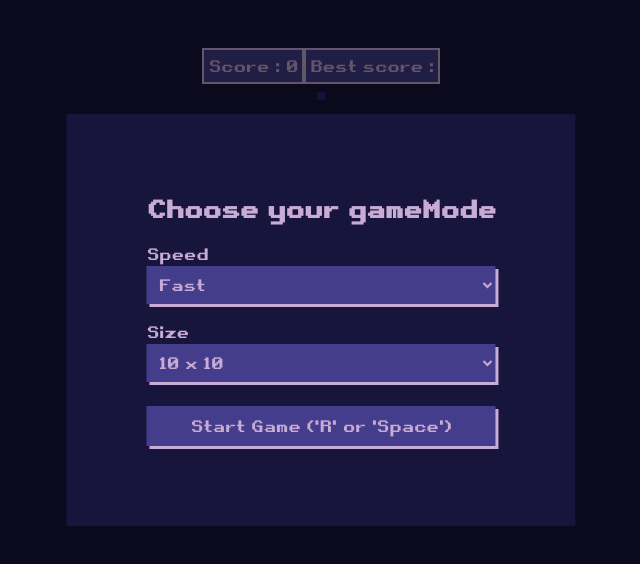
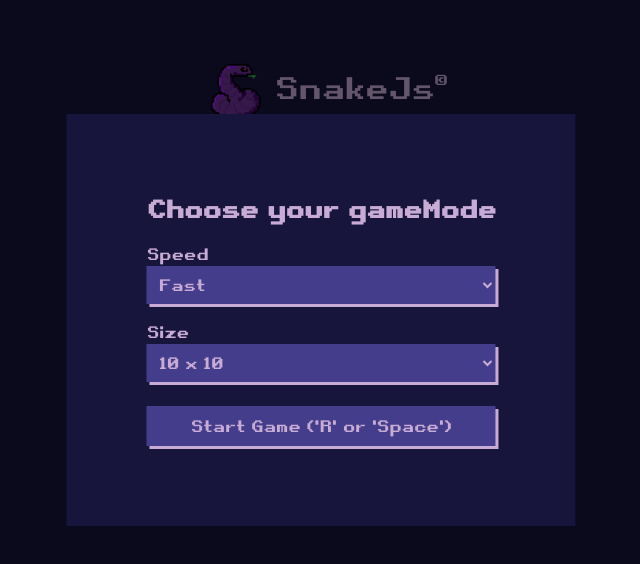
Before and after one commit to MathisLatimier/Snake-Js, a Vue app: page / in a window 1280 px wide. Shown: the top 564 px of the page, without its empty margins (319-959 px from the left). Built offline with nearby package versions, Linux system fonts and the light colour scheme.

Commit message:
Ajout titre Snake avec le logo en haut de la page

```diff
--- a/src/App.vue
+++ b/src/App.vue
@@ -1,5 +1,6 @@
 <script setup>
 import { onMounted, ref } from 'vue';
+import snakeImg from '@/assets/snake.png';
 
 
 // const matrice = ref([
@@ -204,7 +205,11 @@ document.addEventListener('keydown', (event) => {
 <template>
   <main class="flex justify-center mt-12 gap-10">
     <div class="flex flex-col items-center">
-      <div class="text-[#C8ACD6] flex justify-between w-full mb-2">
+      <div class="flex items-center mb-4">
+        <img :src="snakeImg" alt="logo SnakeJs" class="h-20">
+        <h1 class="text-3xl">SnakeJs<span class="text-sm align-top">©</span></h1>
+      </div>
+      <div class="text-[#C8ACD6] flex justify-between w-full mb-4">
         <div class="p-1 bg-[#433D8B] border-2 border-[#C8ACD6]">Score : <span>{{ score || 0 }}</span></div>
         <div class="p-1 bg-[#433D8B] border-2 border-[#C8ACD6]"> Best score : <span>{{ bestScore }}</span></div>
       </div>
```
Also changed, not shown: src/assets/snake.png.
